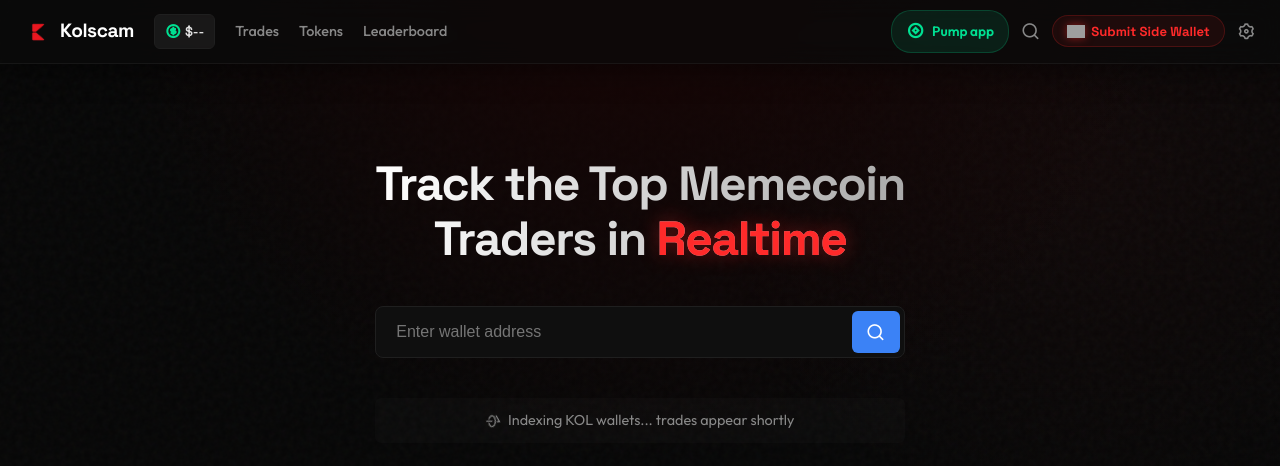
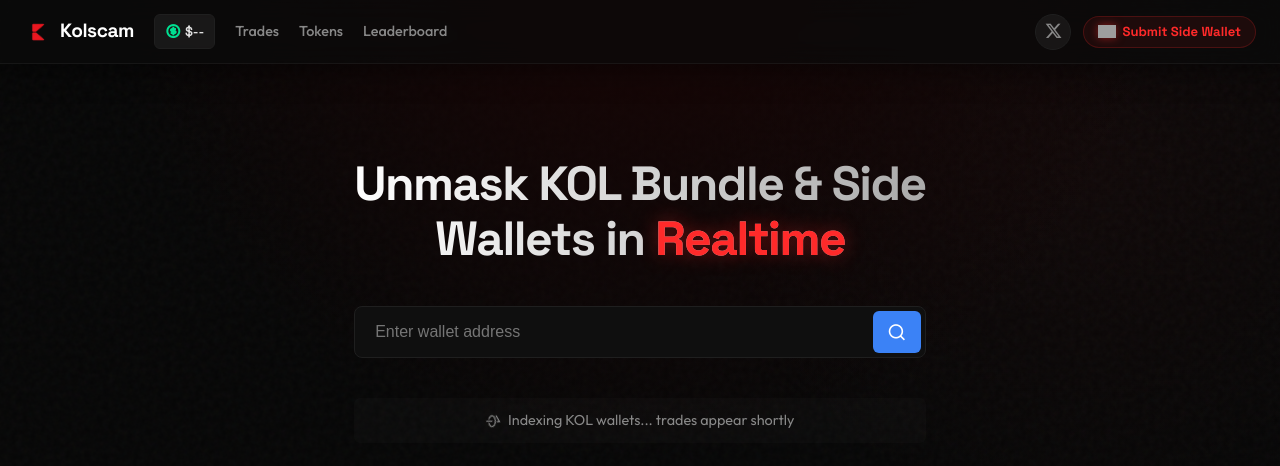
Before and after one commit to millw14/kolscam, a website built with Vite: page index.html in a window 1280 px wide. Built offline with nearby package versions, Linux system fonts and the light colour scheme; grey boxes are pictures that could not be loaded; files whose address does not match are found by name.

Commit message:
Update tagline, add X link, remove non-functional buttons
Co-authored-by: Cursor <cursoragent@cursor.com>

```diff
--- a/index.html
+++ b/index.html
@@ -5,7 +5,7 @@
     <meta charset="UTF-8" />
     <link rel="icon" type="image/png" href="/logo.png" />
     <meta name="viewport" content="width=device-width, initial-scale=1.0" />
-    <title>Kolscam | Track KOL Memecoin Trades</title>
+    <title>Kolscam | Unmask KOL Bundle & Side Wallets</title>
     <link rel="preconnect" href="https://fonts.googleapis.com">
     <link rel="preconnect" href="https://fonts.gstatic.com" crossorigin>
     <link
@@ -34,16 +34,13 @@
                 </div>
             </div>
             <div class="nav-right">
-                <div class="pump-btn">
-                    <i class="ri-copper-coin-line" style="font-size:1.1rem;"></i>
-                    <span>Pump app</span>
-                </div>
-                <div class="search-icon"><i class="ri-search-line"></i></div>
+                <a href="https://x.com/Kolscam__" target="_blank" class="nav-x-link" title="Follow us on X">
+                    <i class="ri-twitter-x-fill"></i>
+                </a>
                 <button class="btn-submit-wallet" id="btn-submit-wallet">
                     <img src="/sidewallet.png" class="btn-ghost-icon" />
                     <span>Submit Side Wallet</span>
                 </button>
-                <div class="settings-icon"><i class="ri-settings-3-line"></i></div>
             </div>
         </nav>
 
@@ -53,7 +50,7 @@
             <!-- Landing Page -->
             <section id="page-landing" class="page hidden">
                 <div class="hero-section">
-                    <h1>Track the Top Memecoin<br />Traders in <span class="highlight-red">Realtime</span></h1>
+                    <h1>Unmask KOL Bundle &amp; Side<br />Wallets in <span class="highlight-red">Realtime</span></h1>
                     <div class="hero-search">
                         <input type="text" placeholder="Enter wallet address" />
                         <button class="search-btn"><i class="ri-search-line"></i></button>
--- a/src/style.css
+++ b/src/style.css
@@ -121,6 +121,26 @@ ul { list-style: none; }
     gap: 12px;
 }
 
+.nav-x-link {
+    display: flex;
+    align-items: center;
+    justify-content: center;
+    width: 36px;
+    height: 36px;
+    border-radius: 50%;
+    background: rgba(255, 255, 255, 0.05);
+    border: 1px solid var(--border-color);
+    color: var(--text-secondary);
+    font-size: 1.1rem;
+    text-decoration: none;
+    transition: all 0.2s;
+}
+.nav-x-link:hover {
+    background: rgba(255, 255, 255, 0.1);
+    color: var(--text-primary);
+    border-color: var(--text-secondary);
+}
+
 .pump-btn {
     background: rgba(0, 224, 146, 0.1);
     border: 1px solid rgba(0, 224, 146, 0.2);
@@ -1691,9 +1711,6 @@ ul { list-style: none; }
 }
 
 @media (max-width: 600px) {
-    .nav-right .pump-btn,
-    .nav-right .settings-icon { display: none; }
-
     .btn-submit-wallet span { display: none; }
     .btn-submit-wallet { padding: 6px 10px; }
 
```
